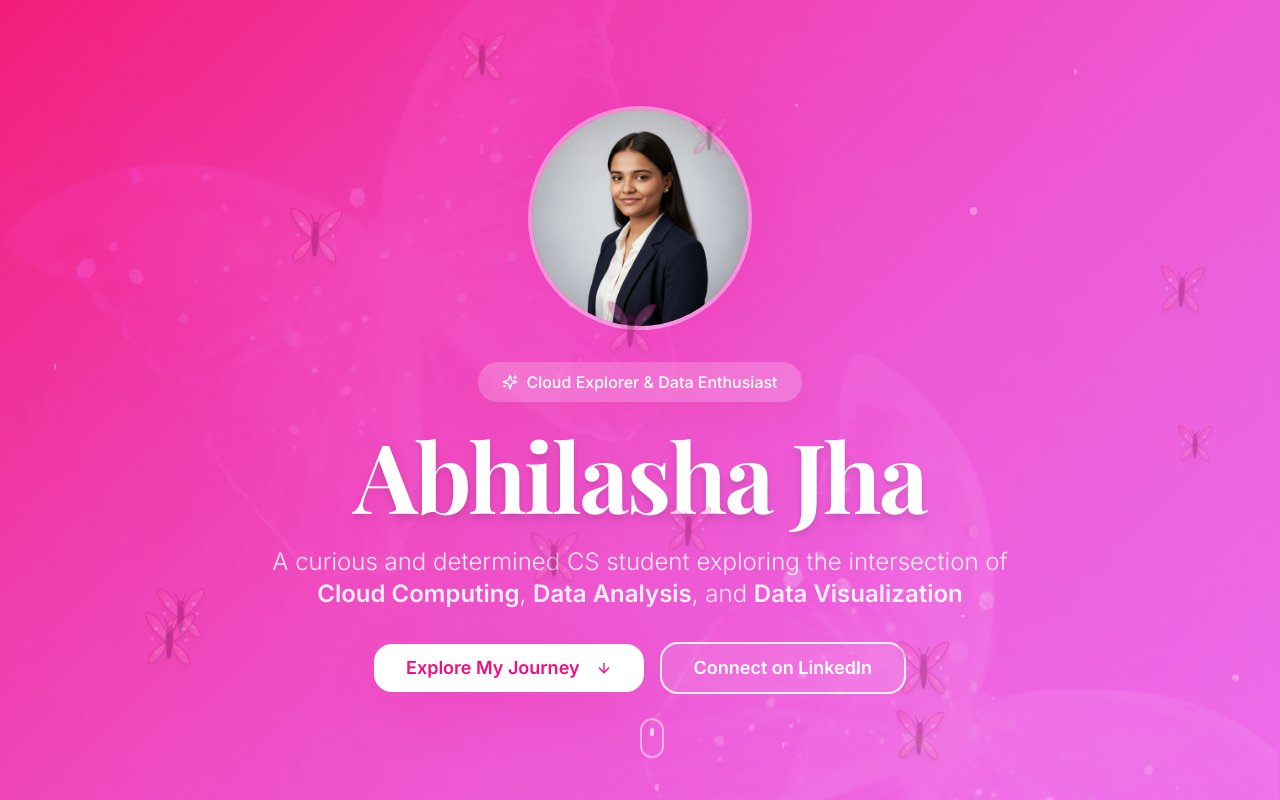
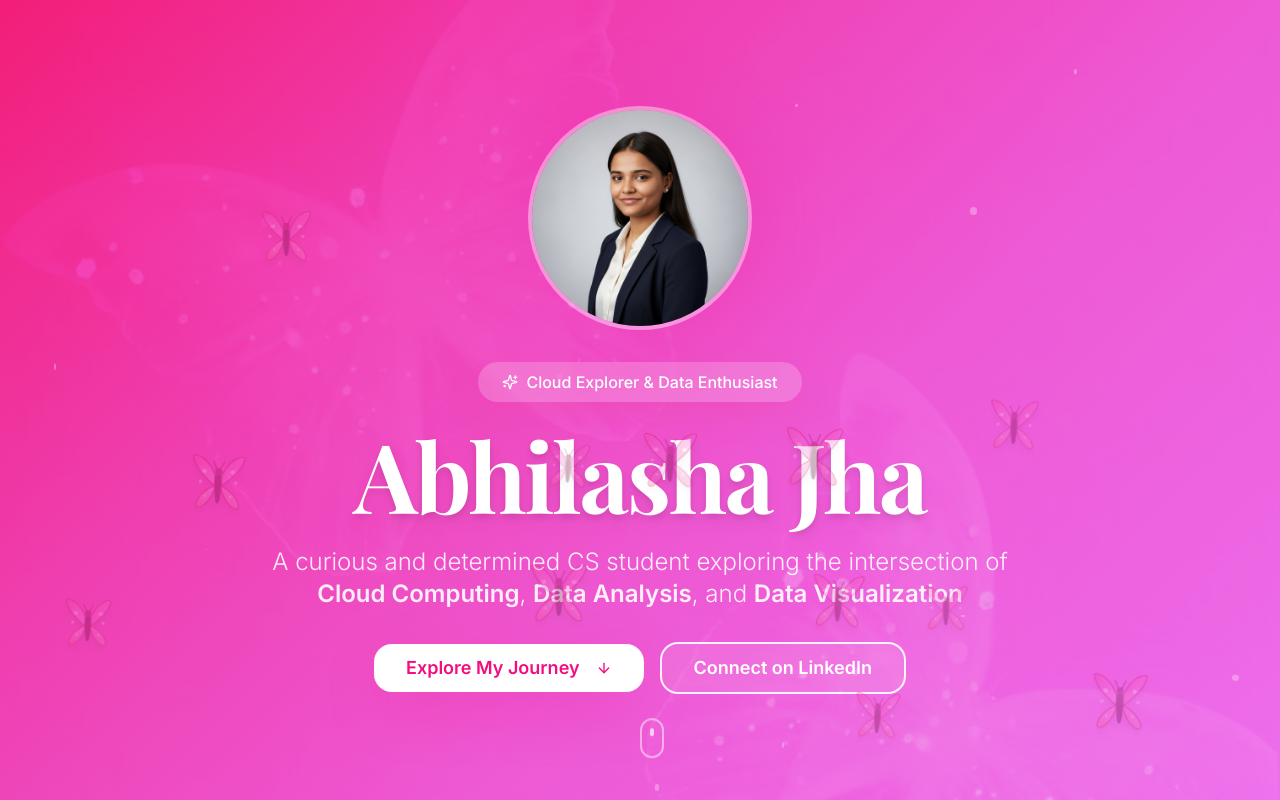
Before and after one commit to abhilashajha4/curious-cloud-canvas, a React (Vite) app: page / in a window 1280 px wide. Shown: the top 800 px of the page. Built offline with nearby package versions, Linux system fonts and the light colour scheme; the HTML template or start-up script is replaced by a standard one.

Commit message:
Refactor butterfly positioning

```diff
--- a/src/components/FloatingButterflies.tsx
+++ b/src/components/FloatingButterflies.tsx
@@ -13,15 +13,24 @@ export const FloatingButterflies = () => {
   const [butterflies, setButterflies] = useState<Butterfly[]>([]);
 
   useEffect(() => {
-    // Create 12 butterflies spread across the viewport
-    const newButterflies = Array.from({ length: 12 }, (_, i) => ({
-      id: i,
-      x: (Math.random() * 95) + 2.5, // Spread across full width with margin
-      y: (Math.random() * 95) + 2.5, // Spread across full height with margin
-      delay: Math.random() * 6,
-      duration: 15 + Math.random() * 10,
-      size: 55 + Math.random() * 40,
-    }));
+    // Create 12 butterflies spread across the viewport, avoiding center-top area (profile photo)
+    const newButterflies = Array.from({ length: 12 }, (_, i) => {
+      let x, y;
+      do {
+        x = (Math.random() * 95) + 2.5;
+        y = (Math.random() * 95) + 2.5;
+        // Avoid center-top area where profile photo is (30-70% width, 0-40% height)
+      } while (x > 30 && x < 70 && y < 40);
+
+      return {
+        id: i,
+        x,
+        y,
+        delay: Math.random() * 6,
+        duration: 15 + Math.random() * 10,
+        size: 55 + Math.random() * 40,
+      };
+    });
     setButterflies(newButterflies);
   }, []);
 
```
